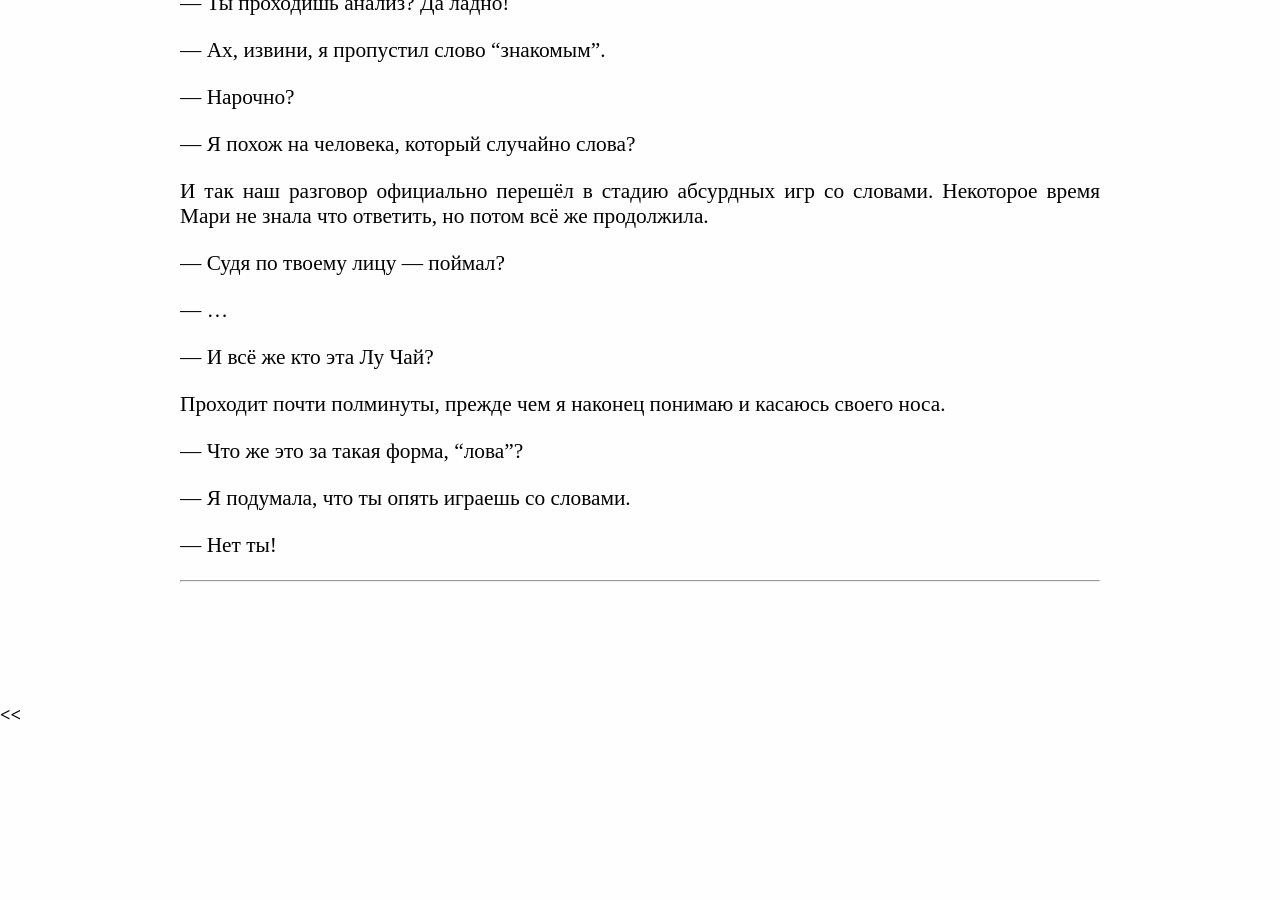
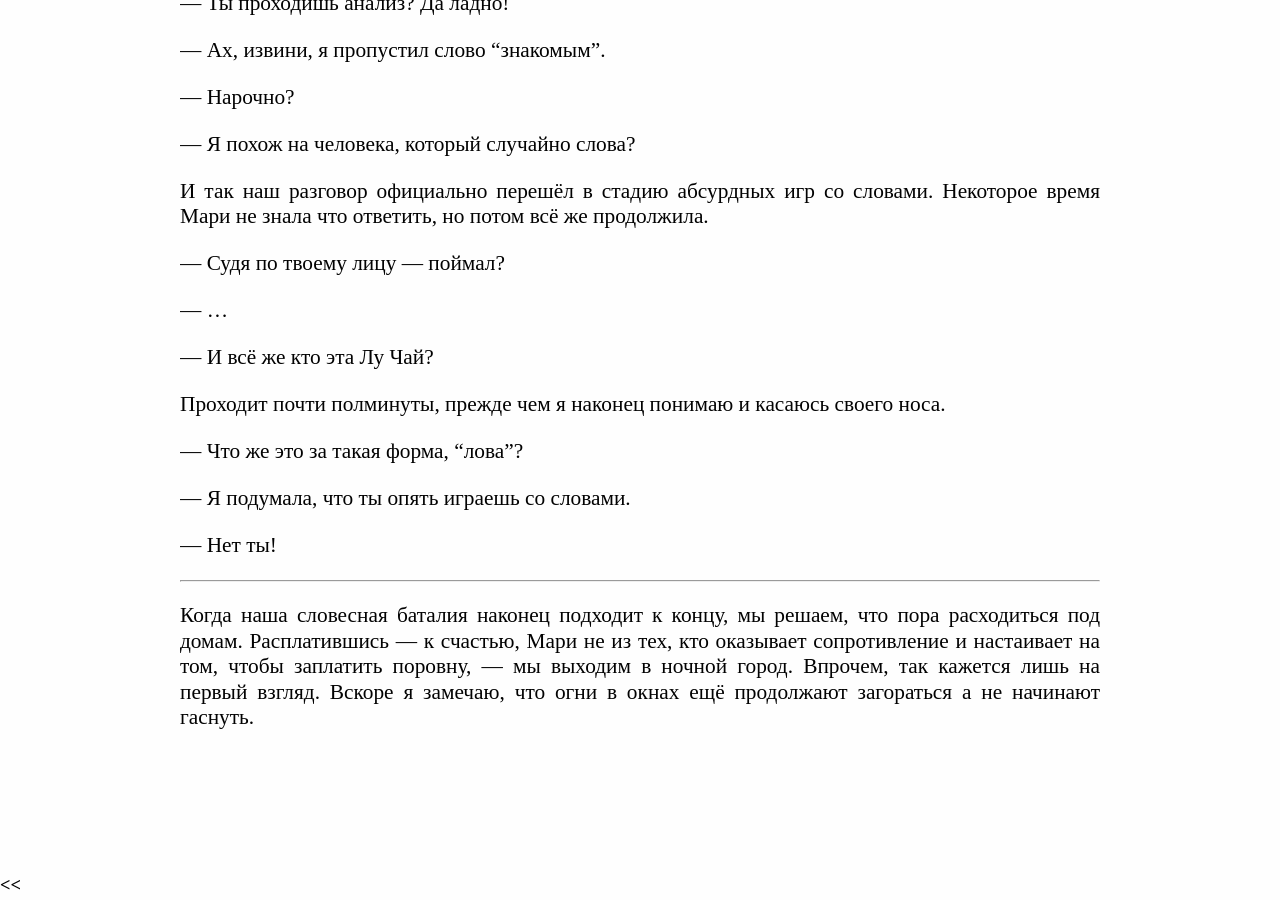
Before and after one commit to caryoscelus/lezvije-travy, a Jekyll site: the page built from text/meeting-2.md, in a window 1280 px wide and 900 px high, scrolled down 2039 px. Built offline with Jekyll 4.4.1, drawn with Linux system fonts in a browser that asks for light colours; before the commit the page ends 2768 px from its top, so only the background shows below that.

Commit message:
minor text (meeting 2)

```diff
--- a/text/meeting-2.md
+++ b/text/meeting-2.md
@@ -119,3 +119,9 @@ title: "n + 2"
 — Нет ты!
 
 ***
+
+Когда наша словесная баталия наконец подходит к концу, мы решаем, что пора
+расходиться под домам. Расплатившись — к счастью, Мари не из тех, кто оказывает
+сопротивление и настаивает на том, чтобы заплатить поровну, — мы выходим в
+ночной город. Впрочем, так кажется лишь на первый взгляд. Вскоре я замечаю, что
+огни в окнах ещё продолжают загораться а не начинают гаснуть.
```
